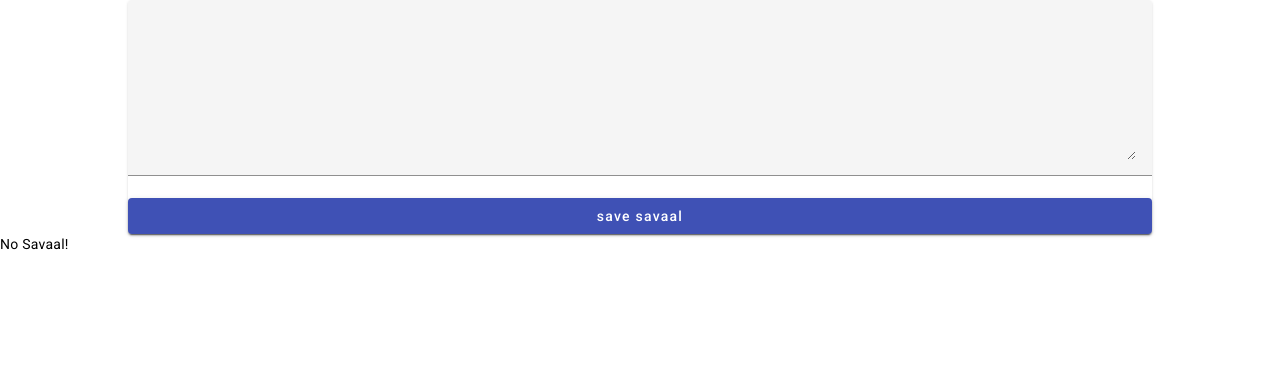
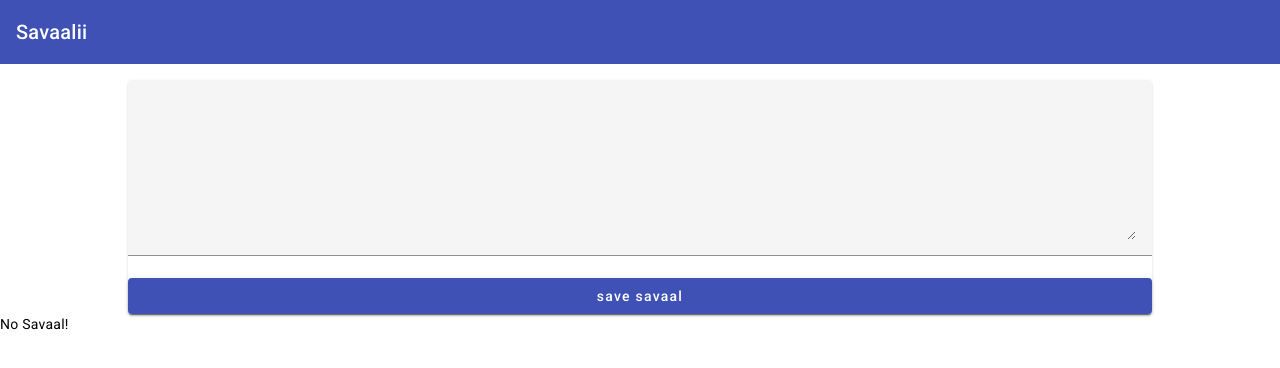
Before and after one commit to arpit-mathur-132001/MEAN_Sawali, an Angular app: page / in a window 1280 px wide. Shown: the top 368 px of the page. Built offline with nearby package versions, Linux system fonts and the light colour scheme.

Commit message:
UI: Savaalii Header Setup

```diff
--- a/src/app/app.component.css
+++ b/src/app/app.component.css
@@ -0,0 +1,3 @@
+main {
+  margin-top: 1rem;
+}
--- a/src/app/app.component.html
+++ b/src/app/app.component.html
@@ -1 +1,4 @@
-<savaalii-dashboard></savaalii-dashboard>
+<savaalii-header></savaalii-header>
+<main>
+  <savaalii-dashboard></savaalii-dashboard>
+</main>
--- a/src/app/app.module.ts
+++ b/src/app/app.module.ts
@@ -4,14 +4,16 @@ import { FormsModule } from '@angular/forms';
 import { MatInputModule } from '@angular/material/input';
 import { MatCardModule } from '@angular/material/card';
 import { MatButtonModule } from '@angular/material/button';
+import { MatToolbarModule } from '@angular/material/toolbar';
 
 import { AppRoutingModule } from './app-routing.module';
 import { AppComponent } from './app.component';
 import { SavaaliiDashboard } from './dashboard/savaalii-dashboard.component';
 import { BrowserAnimationsModule } from '@angular/platform-browser/animations';
+import { SavaaliiHeader } from './header/savaalii-header.component';
 
 @NgModule({
-  declarations: [AppComponent, SavaaliiDashboard],
+  declarations: [AppComponent, SavaaliiDashboard, SavaaliiHeader],
   imports: [
     BrowserModule,
     AppRoutingModule,
@@ -20,6 +22,7 @@ import { BrowserAnimationsModule } from '@angular/platform-browser/animations';
     MatInputModule,
     MatCardModule,
     MatButtonModule,
+    MatToolbarModule,
   ],
   providers: [],
   bootstrap: [AppComponent],
--- /dev/null
+++ b/src/app/header/savaalii-header.component.html
@@ -0,0 +1 @@
+<mat-toolbar color="primary">Savaalii</mat-toolbar>
```
Also changed, not shown: src/app/header/savaalii-header.component.ts (added, +7 -0 lines).
